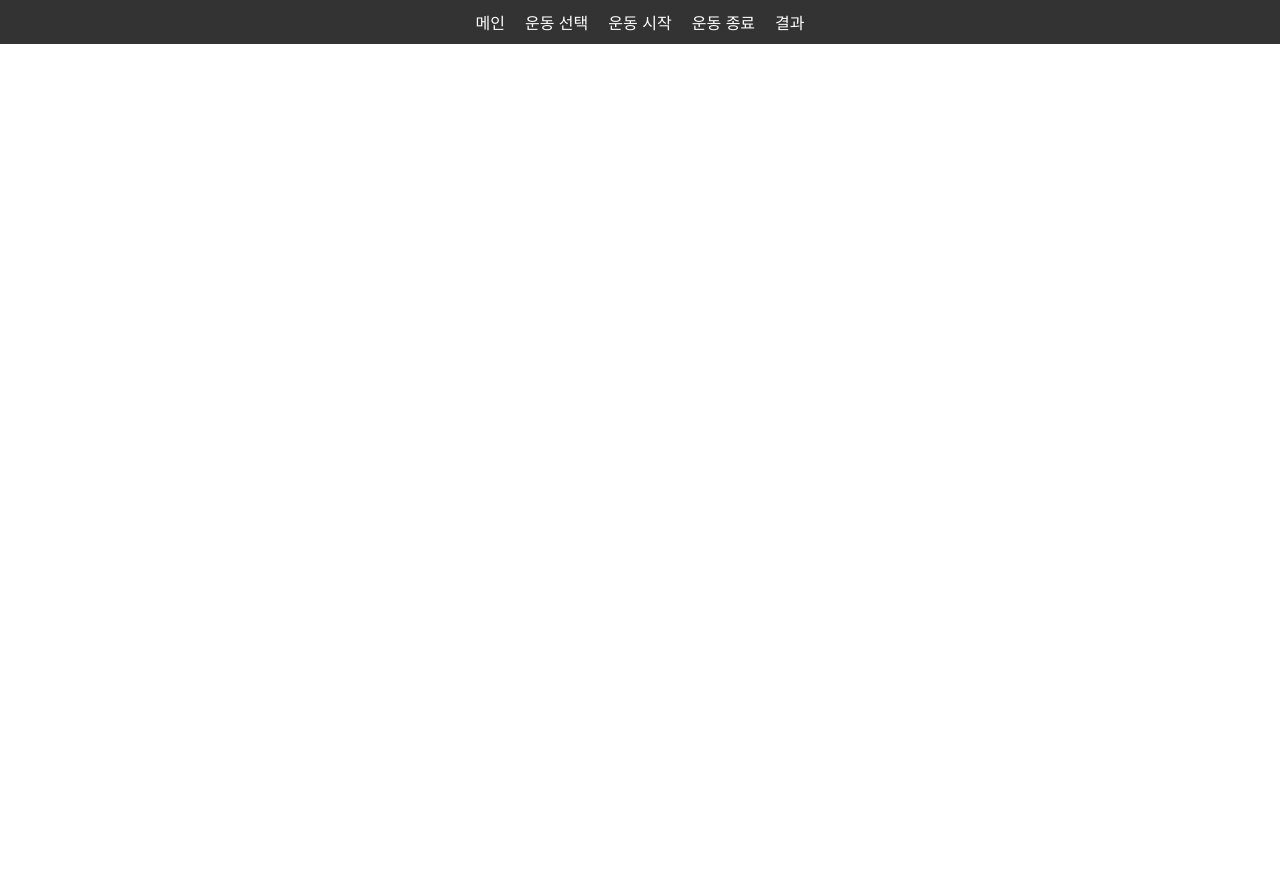
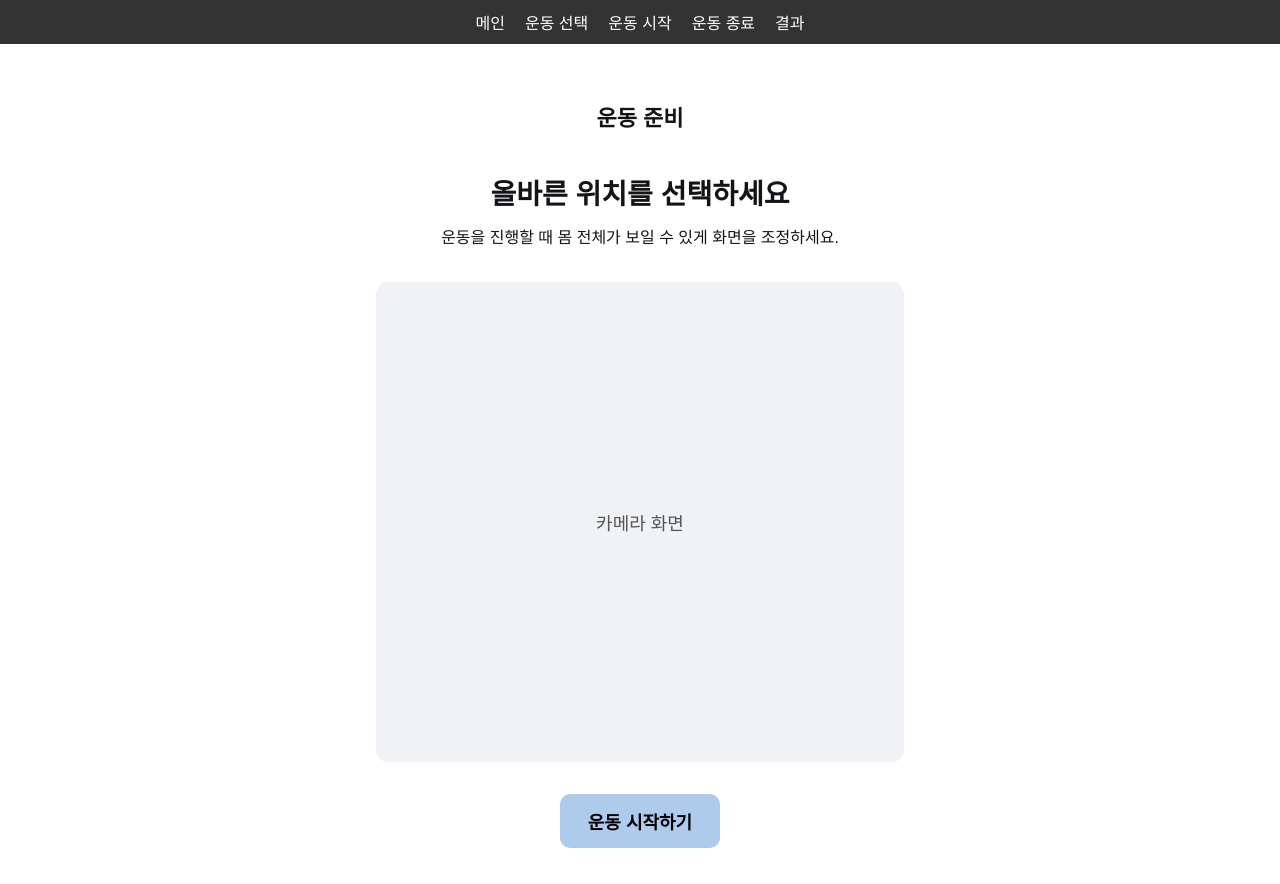
Before and after one commit to yoonjin129/Expo, a React (Create React App) app: page /exercisestart in a window 1280 px wide. Before the commit the page ends 800 px from the top, so only its background shows below. Built offline with nearby package versions, Linux system fonts and the light colour scheme.

Commit message:
웹 100으로 수정함

```diff
--- a/src/App.js
+++ b/src/App.js
@@ -38,7 +38,7 @@ function App() {
             </li>
             <li>
               <Link
-                to="/choice"
+                to="/exercisechoice"
                 style={{ color: "white", textDecoration: "none" }}
               >
                 운동 선택
@@ -46,7 +46,7 @@ function App() {
             </li>
             <li>
               <Link
-                to="/camera"
+                to="/exercisestart"
                 style={{ color: "white", textDecoration: "none" }}
               >
                 운동 시작
@@ -54,7 +54,7 @@ function App() {
             </li>
             <li>
               <Link
-                to="/exercise"
+                to="/exercisefinish"
                 style={{ color: "white", textDecoration: "none" }}
               >
                 운동 종료
@@ -62,7 +62,7 @@ function App() {
             </li>
             <li>
               <Link
-                to="/score"
+                to="/exercisescore"
                 style={{ color: "white", textDecoration: "none" }}
               >
                 결과
@@ -74,10 +74,10 @@ function App() {
         {/* 라우팅 설정 */}
         <Routes>
           <Route path="/" element={<MainPage />} /> {/* 메인페이지 */}
-          <Route path="/score" element={<AIScoreEvaluationPage />} />
-          <Route path="/exercise" element={<ExercisePage />} />
-          <Route path="/choice" element={<ExerciseChoice />} />
-          <Route path="/camera" element={<ExerciseCamera />} />
+          <Route path="/exercisechoice" element={<ExerciseChoice />} />
+          <Route path="/exercisestart" element={<ExerciseCamera />} />
+          <Route path="/exercisefinish" element={<ExercisePage />} />
+          <Route path="/exercisescore" element={<AIScoreEvaluationPage />} />
         </Routes>
       </div>
     </Router>
--- a/src/pages/ExerciseCamera.jsx
+++ b/src/pages/ExerciseCamera.jsx
@@ -13,7 +13,7 @@ export default function ExerciseCamera() {
 
       <div style={styles.subTextWrapper}>
         <p style={styles.subText}>
-          운동을 진행할때 몸 전체가 보일 수 있게 화면을 조정 하세요.
+          운동을 진행할 때 몸 전체가 보일 수 있게 화면을 조정하세요.
         </p>
       </div>
 
@@ -32,86 +32,86 @@ export default function ExerciseCamera() {
 
 const styles = {
   container: {
-    width: "100%",
-    maxWidth: "390px",
-    minHeight: "844px",
+    width: "90%",
+    maxWidth: 600, // 웹에서 보기 좋은 최대 너비로 변경
     margin: "0 auto",
     backgroundColor: "#fff",
     display: "flex",
     flexDirection: "column",
+    minHeight: "80vh", // 너무 작지 않게 최소 높이 지정
+    boxSizing: "border-box",
+    padding: 20,
+    fontFamily: "'Lexend', sans-serif",
   },
   header: {
-    padding: "16px",
-    height: "72px",
+    padding: "16px 0",
+    height: 72,
     display: "flex",
     alignItems: "center",
     justifyContent: "center",
   },
   title: {
-    fontFamily: "Lexend, sans-serif",
-    fontSize: "18px",
+    fontSize: 22,
     fontWeight: 700,
     color: "#121417",
   },
   subHeader: {
-    padding: "20px 16px 12px",
+    padding: "10px 0 8px",
     textAlign: "center",
   },
   heading: {
-    fontFamily: "Lexend, sans-serif",
-    fontSize: "24px",
+    fontSize: 28,
     fontWeight: 700,
-    lineHeight: "35px",
+    lineHeight: 1.2,
     color: "#121417",
     margin: 0,
   },
   subTextWrapper: {
-    padding: "4px 16px 12px",
+    padding: "6px 0 16px",
     textAlign: "center",
   },
   subText: {
-    fontFamily: "Lexend, sans-serif",
-    fontSize: "16px",
+    fontSize: 16,
     fontWeight: 400,
-    lineHeight: "24px",
+    lineHeight: 1.5,
     color: "#121417",
     margin: 0,
   },
   cameraBoxWrapper: {
-    padding: "16px",
+    padding: 16,
     display: "flex",
     justifyContent: "center",
   },
   cameraBox: {
     width: "100%",
-    maxWidth: "358px",
-    height: "537px",
-    borderRadius: "8px",
+    maxWidth: 540, // 더 넓게
+    height: 480, // 비율 적당히 맞춤
+    borderRadius: 12,
     backgroundColor: "#F0F2F5",
     display: "flex",
     justifyContent: "center",
     alignItems: "center",
+    fontSize: 18,
+    color: "#555",
+    userSelect: "none",
   },
   cameraLabel: {
-    fontFamily: "Lexend, sans-serif",
-    fontSize: "16px",
     fontWeight: 500,
-    color: "#000",
   },
   buttonWrapper: {
-    padding: "12px 16px",
+    padding: "16px 0",
     display: "flex",
     justifyContent: "center",
   },
   startButton: {
     backgroundColor: "#AECBEB",
     border: "none",
-    borderRadius: "8px",
-    padding: "12px 20px",
-    fontSize: "16px",
+    borderRadius: 10,
+    padding: "14px 28px",
+    fontSize: 18,
     fontWeight: 700,
-    fontFamily: "Lexend, sans-serif",
     color: "#000",
     cursor: "pointer",
+    transition: "background-color 0.3s ease",
   },
 };
--- a/src/pages/ExerciseChoice.jsx
+++ b/src/pages/ExerciseChoice.jsx
@@ -46,52 +46,57 @@ export default function ExerciseChoice() {
 
 const styles = {
   page: {
-    maxWidth: 393,
+    width: "100%",
+    maxWidth: 960, // 데스크탑 기준 최대 너비
     margin: "0 auto",
     minHeight: "100vh",
-    backgroundColor: "#FFFFFF",
+    backgroundColor: "#fff",
     display: "flex",
     flexDirection: "column",
-    padding: "0 16px",
+    padding: "20px", // 여백 좀 더 넉넉하게
     fontFamily: "'Lexend', sans-serif",
     boxSizing: "border-box",
   },
   header: {
-    padding: "20px 0 12px",
+    paddingBottom: 16,
   },
   title: {
-    fontSize: "1.125rem", // 18px
+    fontSize: "1.5rem", // 좀 더 크고 선명하게
     fontWeight: 700,
     color: "#121417",
     margin: 0,
   },
   grid: {
-    display: "flex",
-    flexWrap: "wrap",
-    gap: 12,
-    justifyContent: "space-between",
+    display: "grid",
+    gridTemplateColumns: "repeat(3, 1fr)", // 3개 고정 배치
+    gap: 20,
   },
   card: {
-    flexBasis: "48%", // 2개씩 가로 배치
-    marginBottom: 12,
+    cursor: "pointer",
+    borderRadius: 10,
+    overflow: "hidden",
+    boxShadow: "0 2px 8px rgba(0,0,0,0.1)",
+    backgroundColor: "#f9f9f9",
     display: "flex",
     flexDirection: "column",
-    alignItems: "flex-start",
-    cursor: "pointer",
+    alignItems: "center",
+    padding: 10,
+    transition: "transform 0.2s ease",
+  },
+  cardHover: {
+    transform: "scale(1.05)",
   },
   image: {
     width: "100%",
-    aspectRatio: "1 / 1", // 정사각형
+    height: "220px", // 기존 180px에서 좀 더 크게
+    objectFit: "cover",
     borderRadius: 10,
-    objectFit: "cover",
-    backgroundColor: "#eee",
     marginBottom: 12,
   },
   label: {
-    fontSize: "1rem", // 16px
-    fontWeight: 500,
+    fontSize: "1.1rem",
+    fontWeight: 600,
     color: "#121417",
-    height: 24,
-    width: "100%",
+    textAlign: "center",
   },
 };
```
